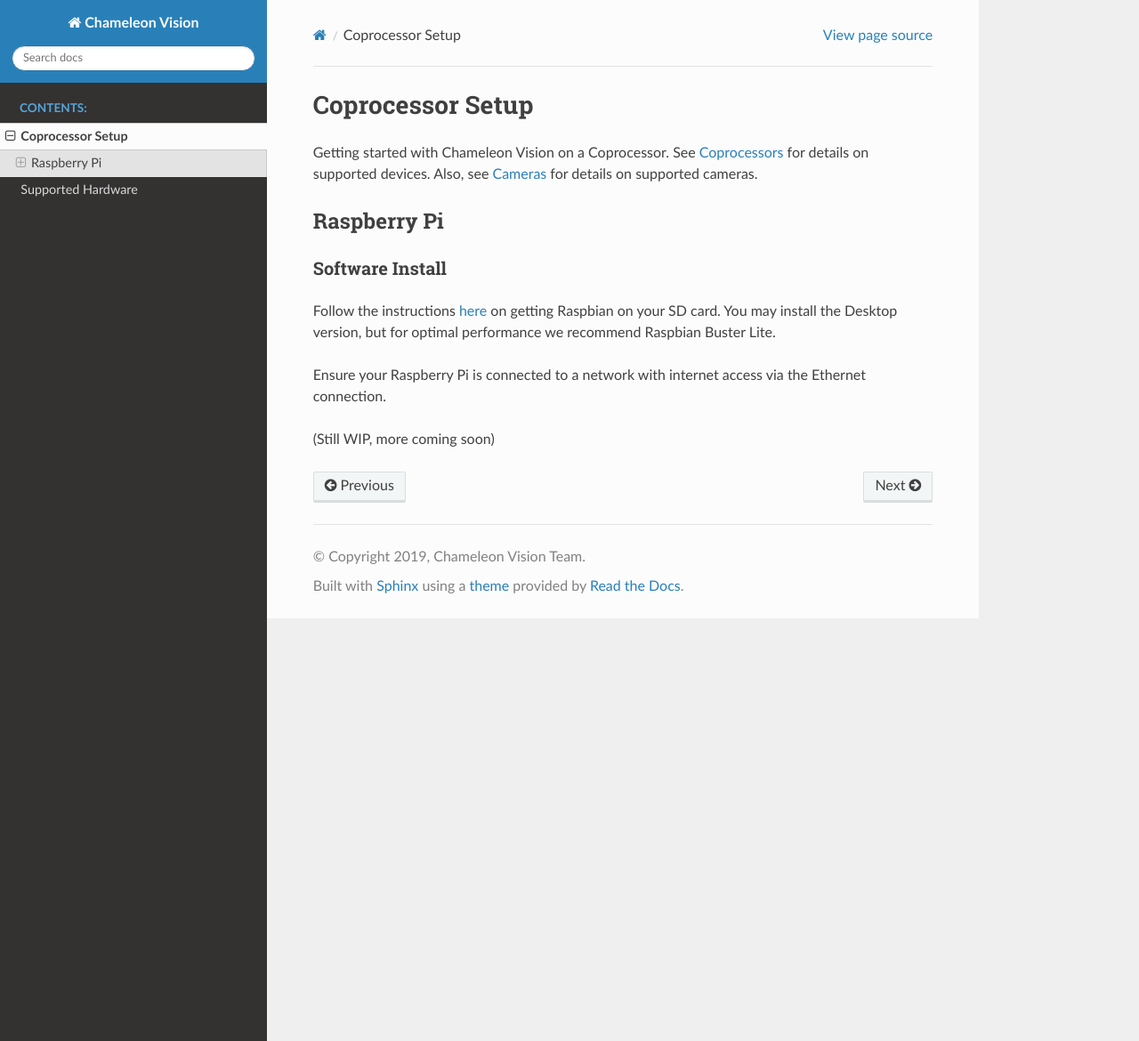
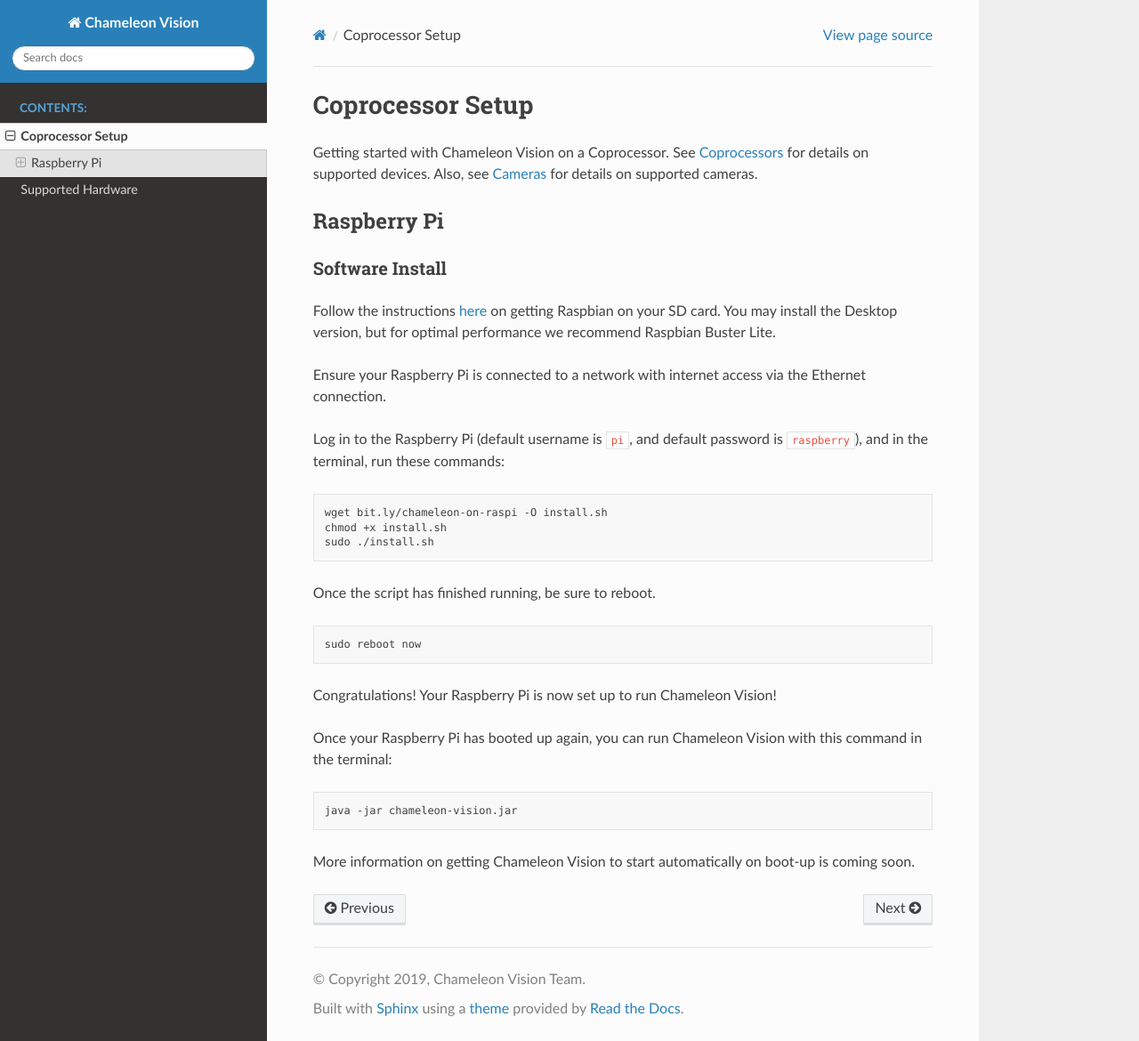
Before and after one commit to Chameleon-Vision/chameleon-docs, a Sphinx documentation site: the page built from docs/source/coprocessor-setup.rst, in a window 1280 px wide and 1170 px high. Shown: the whole window at 89% size. Built offline with Sphinx 7.4.7 and the Read the Docs theme 2.0.0, drawn with Linux system fonts in a browser that asks for light colours.

Commit message:
Updated rpi setup guide with install script

```diff
--- a/docs/source/coprocessor-setup.rst
+++ b/docs/source/coprocessor-setup.rst
@@ -16,4 +16,26 @@
 
 Ensure your Raspberry Pi is connected to a network with internet access via the Ethernet connection.
 
-(Still WIP, more coming soon)
+Log in to the Raspberry Pi (default username is ``pi``, and default password is ``raspberry``), and in the terminal, run these commands:
+
+.. code-block:: bash
+
+    wget bit.ly/chameleon-on-raspi -O install.sh
+    chmod +x install.sh
+    sudo ./install.sh
+
+Once the script has finished running, be sure to reboot.
+
+.. code-block:: bash
+
+    sudo reboot now
+
+Congratulations! Your Raspberry Pi is now set up to run Chameleon Vision!
+
+Once your Raspberry Pi has booted up again, you can run Chameleon Vision with this command in the terminal:
+
+.. code-block:: bash
+
+    java -jar chameleon-vision.jar
+
+More information on getting Chameleon Vision to start automatically on boot-up is coming soon.
```
